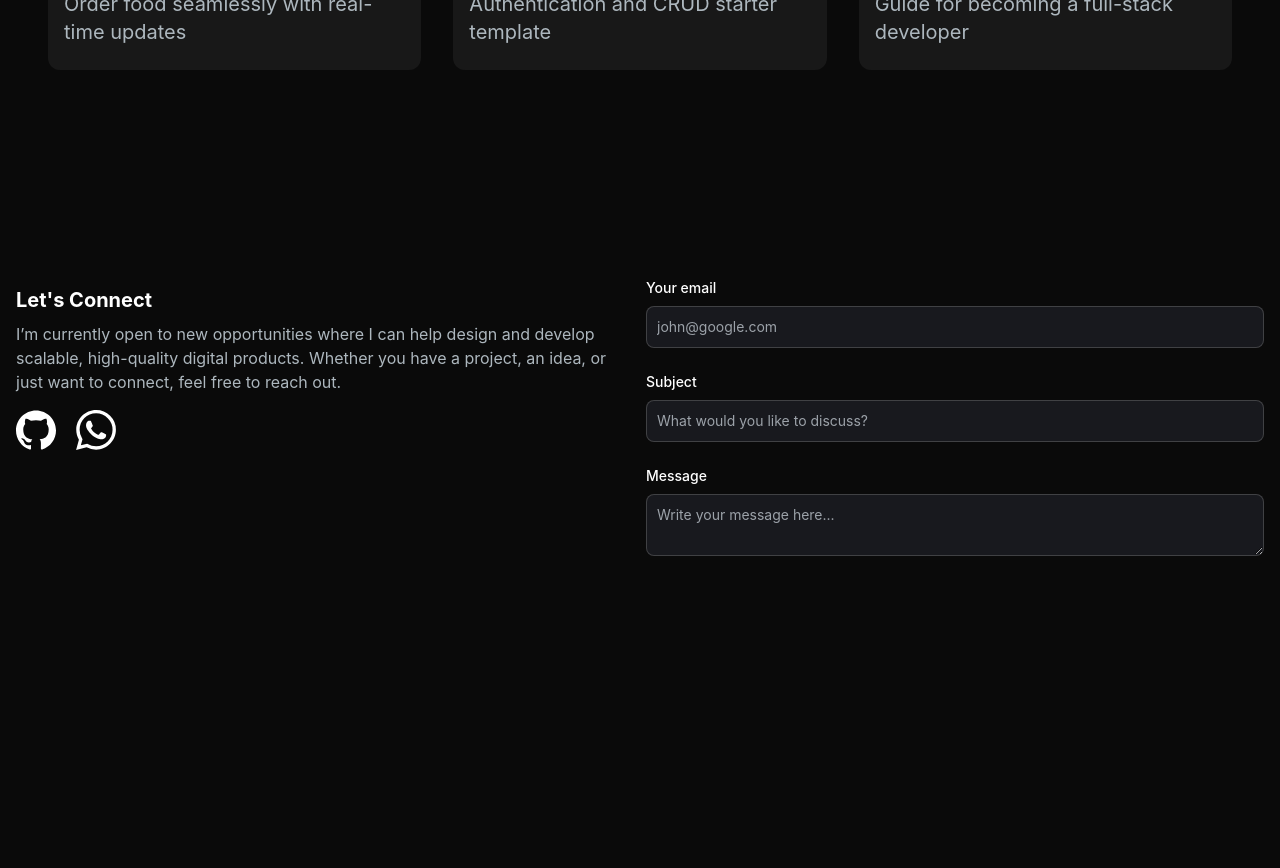
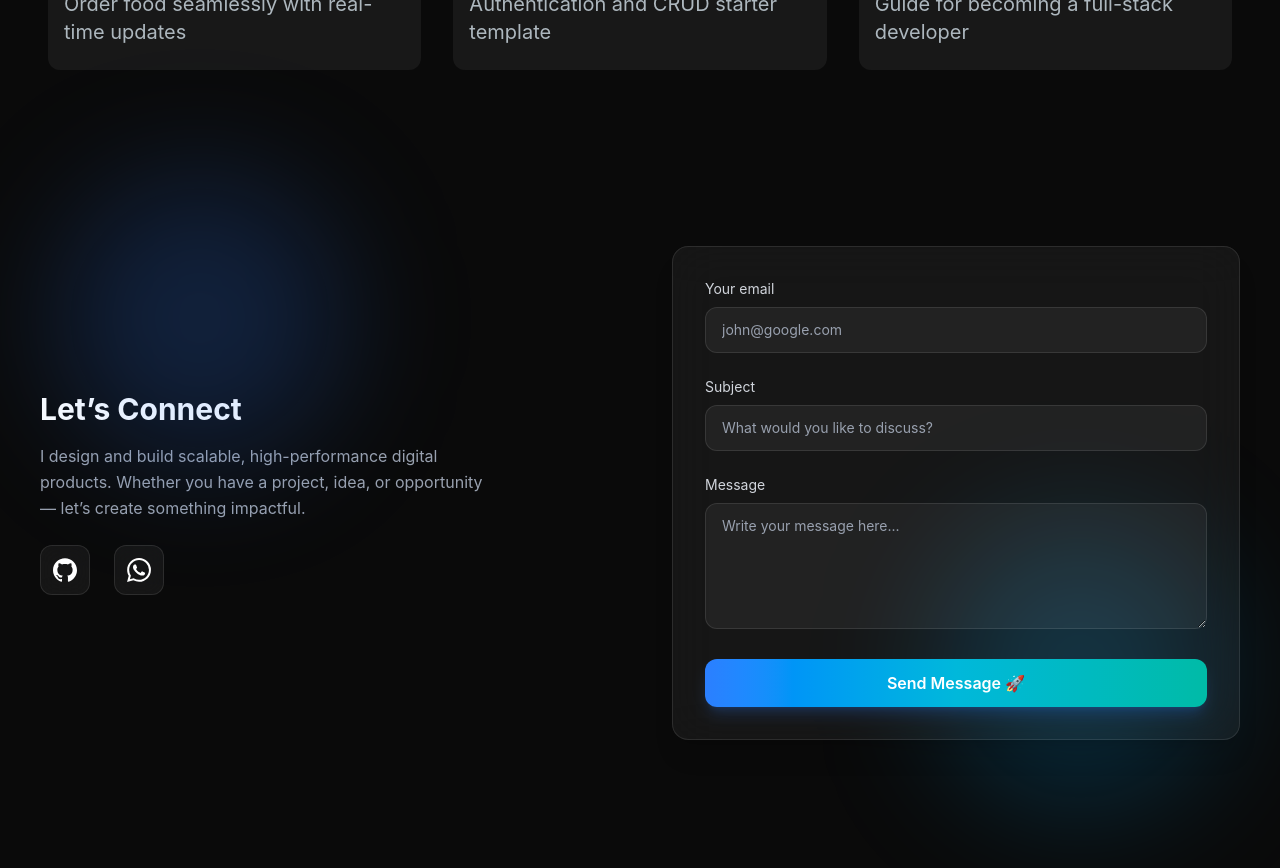
Before and after one commit to mupenziherve/non-stop-challenges, a Next.js app in the folder my-portifolio/portifolio/: page / in a window 1280 px wide. Shown: the part 2440-3308 px from the top of the page. Before the commit the page ends 3180 px from the top, so only its background shows below. Built offline with nearby package versions, Linux system fonts and the light colour scheme.

Commit message:
adding animated background

```diff
--- a/my-portifolio/portifolio/app/components/EmailSection.jsx
+++ b/my-portifolio/portifolio/app/components/EmailSection.jsx
@@ -1,94 +1,97 @@
-"use client"
+'use client'
 
-import Image from "next/image"
-import Link from "next/link"
-
+import Image from 'next/image'
+import Link from 'next/link'
 
 const EmailSection = () => {
   return (
-    <section className="grid md:grid-cols-2 my-12 md:my-12 py-24 gap-3">
-      <div>
-        <h5 className="text-xl font-bold text-white my-2">Let's Connect</h5>
-        <p className="text-[#ADB7BE]">
-          I’m currently open to new opportunities where I can help design and
-          develop scalable, high-quality digital products. Whether you have a
-          project, an idea, or just want to connect, feel free to reach out.
+    <section className="relative max-w-7xl mx-auto px-6 py-28 grid md:grid-cols-2 gap-16">
+      <div className="absolute inset-0 -z-10 bg-linear-to-r from-black via-gray-900 to-black" />
+      <div className="absolute top-10 left-10 w-72 h-72 bg-blue-500/20 blur-3xl rounded-full" />
+      <div className="absolute bottom-10 right-10 w-72 h-72 bg-sky-500/20 blur-3xl rounded-full" />
+
+      <div className="flex flex-col justify-center">
+        <h5 className="text-3xl font-bold text-white mb-4">Let’s Connect</h5>
+
+        <p className="text-gray-400 leading-relaxed max-w-md">
+          I design and build scalable, high-performance digital products.
+          Whether you have a project, idea, or opportunity — let’s create
+          something impactful.
         </p>
-        <div className="socials flex flex-row gap-5">
+
+        <div className="flex gap-6 mt-6">
           <Link href="https://github.com/mupenziherve" target="_blank">
+            <div className="p-3 rounded-xl bg-white/5 hover:bg-white/10 transition backdrop-blur-md border border-white/10">
               <Image
                 src="/projects/github.svg"
                 alt="GitHub profile"
-              width={40}
-              height={40}
-              className="hover:scale-110 py-4 invert transition-transform duration-200"
+                width={24}
+                height={24}
+                className="invert"
               />
+            </div>
           </Link>
+
           <Link
             href="https://wa.me/250780423952?text=Hello%20Herve!%20👋"
             target="_blank"
           >
+            <div className="p-3 rounded-xl bg-white/5 hover:bg-white/10 transition backdrop-blur-md border border-white/10">
               <Image
                 src="/projects/whatsapp.svg"
                 alt="WhatsApp"
-              width={40}
-              height={40}
-              className="hover:scale-110 py-4 invert transition-transform duration-200"
+                width={24}
+                height={24}
+                className="invert"
               />
+            </div>
           </Link>
         </div>
       </div>
+
+      <div className="backdrop-blur-xl bg-white/5 border border-white/10 rounded-2xl p-8 shadow-xl">
+        <form className="flex flex-col gap-6">
           <div>
-        <form className="flex flex-col">
-          <div className="mb-6">
-            <label
-              htmlFor="email"
-              className="text-white block mb-2 text-sm font-medium "
-            >
+            <label className="text-sm text-gray-300 mb-2 block">
               Your email
             </label>
             <input
               type="email"
-              id="email"
               required
               placeholder="john@google.com"
-              className="bg-[#18191E] border border-[#92929254] placeholder-[#9CA2A9] text-gray-100  text-sm rounded-lg block w-full p-2.5"
-            ></input>
+              className="w-full rounded-xl bg-white/5 border border-white/10 px-4 py-3 text-sm text-white placeholder-gray-400 focus:outline-none focus:ring-2 focus:ring-blue-500 transition"
+            />
           </div>
 
-          <div className="mb-6">
-            <label
-              htmlFor="subject"
-              className="text-white mb-2 block text-sm font-medium "
-            >
-              Subject
-            </label>
+          <div>
+            <label className="text-sm text-gray-300 mb-2 block">Subject</label>
             <input
               type="text"
-              id="subject"
               required
               placeholder="What would you like to discuss?"
-              className="bg-[#18191E] border border-[#92929254] placeholder-[#9CA2A9] text-gray-100  text-sm rounded-lg block w-full p-2.5"
-            ></input>
+              className="w-full rounded-xl bg-white/5 border border-white/10 px-4 py-3 text-sm text-white placeholder-gray-400 focus:outline-none focus:ring-2 focus:ring-blue-500 transition"
+            />
           </div>
 
-          <div className="mb-6">
-            <label
-              htmlFor="message"
-              className="text-white block mb-2 text-sm font-medium "
+          <div>
+            <label className="text-sm text-gray-300 mb-2 block">Message</label>
+            <textarea
+              rows={5}
+              placeholder="Write your message here..."
+              className="w-full rounded-xl bg-white/5 border border-white/10 px-4 py-3 text-sm text-white placeholder-gray-400 focus:outline-none focus:ring-2 focus:ring-blue-500 transition"
+            />
+          </div>
+
+          <button
+            type="submit"
+            className="w-full py-3 rounded-xl bg-linear-to-r from-blue-500 via-cyan-500 to-teal-500 text-white font-semibold hover:opacity-90 transition duration-300 shadow-lg shadow-blue-500/20"
           >
-              Message
-            </label>
-            <textarea
-              name="message"
-              id="message"
-              className="bg-[#18191E] border border-[#92929254] placeholder-[#9CA2A9] text-gray-100  text-sm rounded-lg block w-full p-2.5"
-              placeholder="Write your message here..."
-            ></textarea>
-          </div>
+            Send Message 🚀
+          </button>
         </form>
       </div>
     </section>
   )
 }
+
 export default EmailSection
```
Lines whose indentation alone changed are shown as unchanged.
